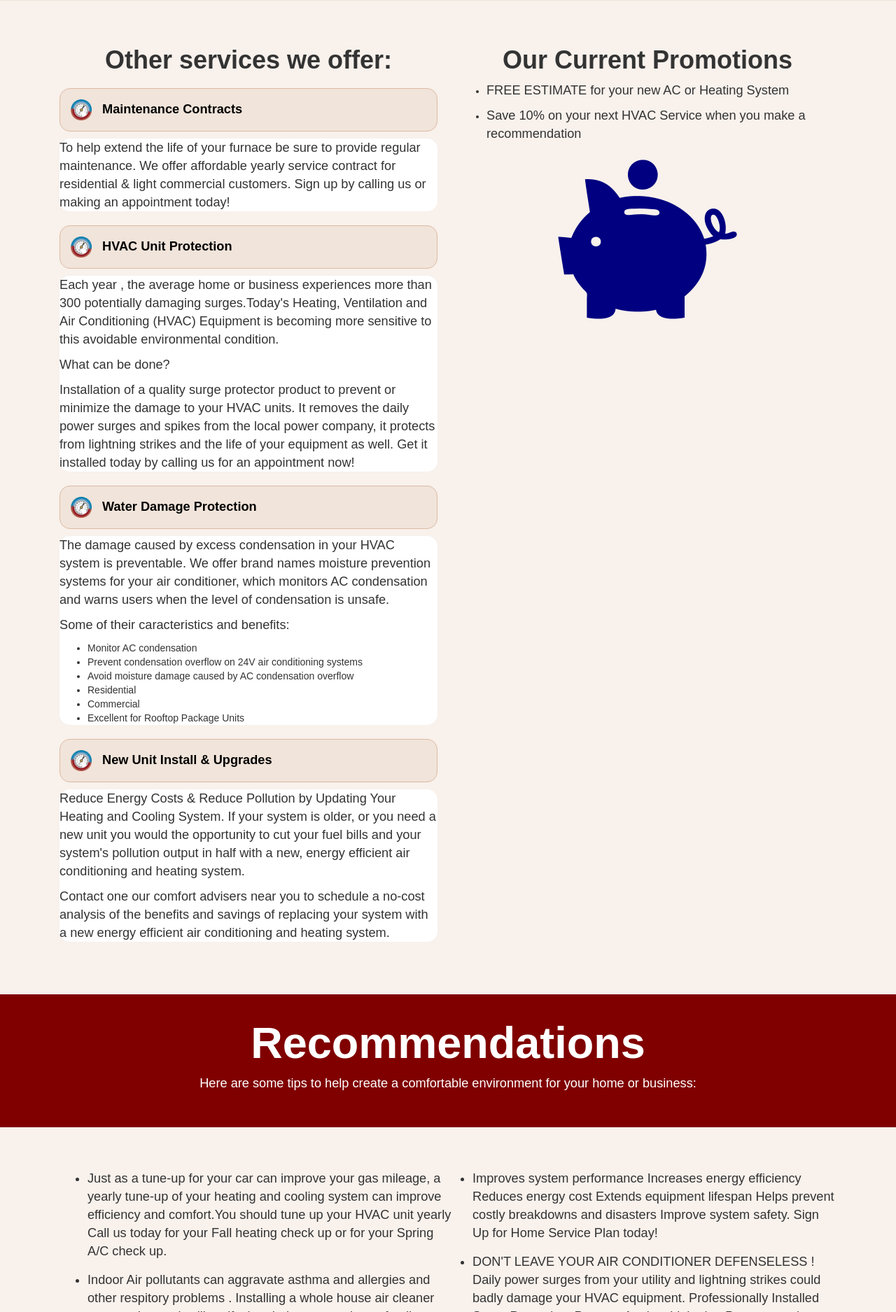
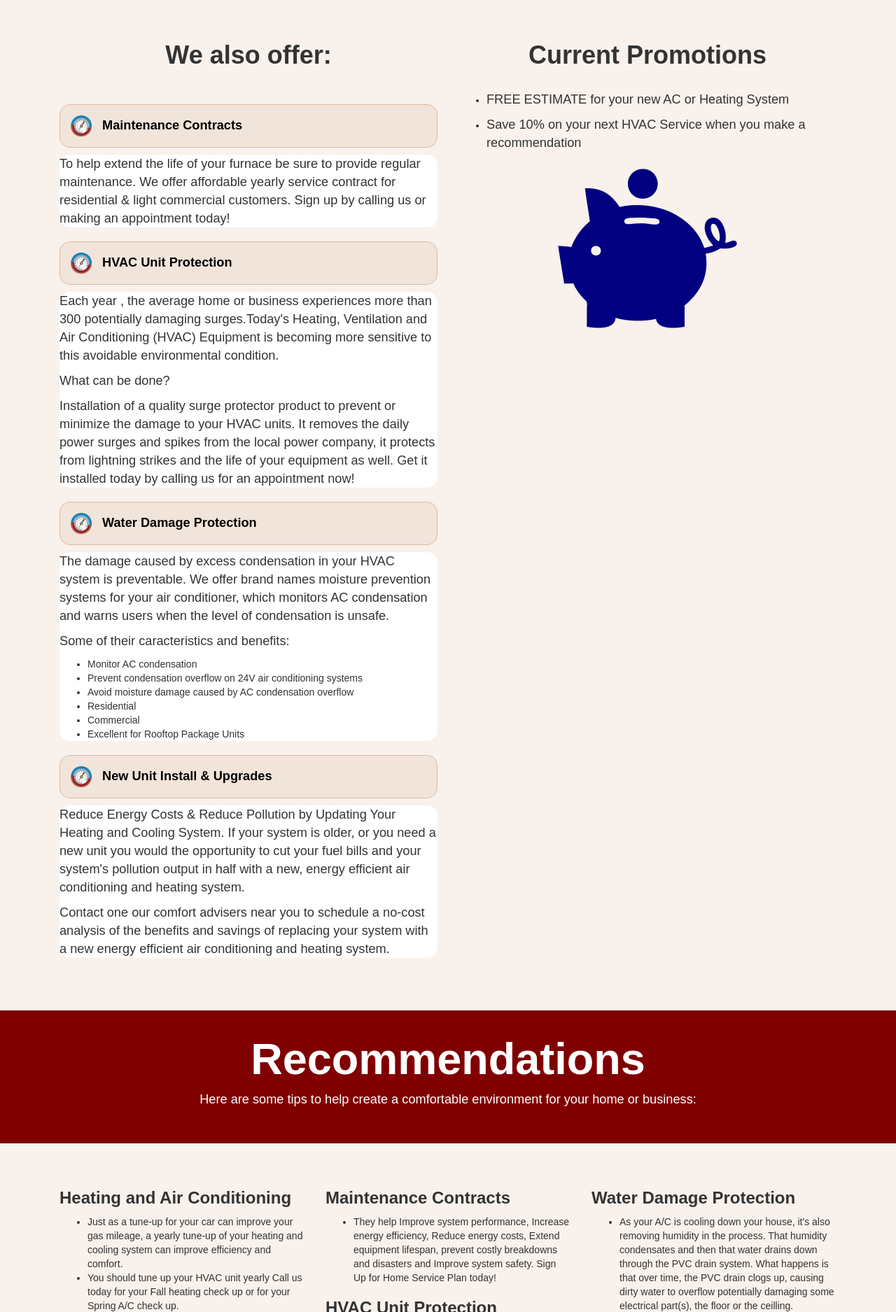
Before and after one commit to npaul007/acPlumbingMasters, a PHP site: page / in a window 1280 px wide. Shown: the part 1527-3402 px from the top of the page at 70% size. Run offline with PHP 8.4, Linux system fonts and the light colour scheme; some libraries are stand-ins or nearby versions.

Commit message:
reccommendations section reformatted

```diff
--- a/css/style.css
+++ b/css/style.css
@@ -233,6 +233,14 @@ p{
 	width: 80%;
 }
 
+#aboutus-par{
+	width: 80%;
+}
+
+#rec-par{
+	text-align: center;
+}
+
 #about-lead-header{
 	background: #4d0a00;
 	color: white;
@@ -335,7 +343,7 @@ p{
 		height: auto;
 	}
 
-	#ceo-text{
+	#ceo-text h2{
 		text-align: center;
 	}
 
@@ -378,4 +386,19 @@ p{
 	.nestpro-text{
 		text-align: center;
 	}
+
+	.evenRow{
+		background: #f8f1ec;
+		padding: 45px 5px 45px 5px;
+	}
+
+	.oddRow{
+		background: #f1e4da;
+		padding: 45px 5px 45px 5px;
+	}
+
+	#rec-par{
+		text-align: left;
+		width: 80%;
+	}
 }
--- a/index.php
+++ b/index.php
@@ -41,7 +41,7 @@ My portfolio: https://github.com/npaul007
 		        <span class="icon-bar"></span>
 		        <span class="icon-bar"></span>
 		      </button>
-		      <a class="navbar-brand"><strong>LeBrun's HVAC Services</strong></a>
+		      <a class="navbar-brand"><strong>ACPlumbingMasters</strong></a>
 		    </div>
 		    <div class="collapse navbar-collapse" id="myNavbar">
 		      <ul class="nav navbar-nav navbar-right">
@@ -66,8 +66,8 @@ My portfolio: https://github.com/npaul007
 						<div class="col-md-12">
 							<h1 class="center-text lead-header" id="lead-header"><strong>LeBrun's HVAC Services. LLC</strong></h1>
 							<h2 class="center-text" id="slogan">"<strong>HVAC Comfort Always at a Comfortable Price!"</strong></h2>
-							<h3 class="center-text"><span style="color:red">Heating</span>,
-								<span style="color:blue">Cooling</span> & <span style="color:green">Indoor Air Quality</span> </h3>
+							<h4 class="center-text"><span style="color:red">Heating</span>,
+								<span style="color:blue">Cooling</span> & <span style="color:green">Indoor Air Quality</span> </h4>
 						</div>
 					</div>
 				</div>
@@ -120,8 +120,8 @@ My portfolio: https://github.com/npaul007
 			<div class="row evenRow">
 				<div class="container">
 					<div class="col-md-6">
-						<h1 class="center-text"><strong>Other services we offer:</strong></h1>
-
+						<h1 class="center-text"><strong>We also offer:</strong></h1>
+						<br/>
 						<div id="accordion">
 						  <h2><img src="images/meter.png" class="accordionMetoerImg" alt="">Maintenance Contracts</h2>
 						  <div>
@@ -167,7 +167,8 @@ My portfolio: https://github.com/npaul007
 					</div>
 
 					<div class="col-md-6">
-						<h1 class="center-text"><strong>Our Current Promotions</strong></h1>
+						<h1 class="center-text"><strong>Current Promotions</strong></h1>
+						<br/>
 						<ul>
 							<li><p>FREE ESTIMATE for your new AC or Heating System</p></li>
 							<li><p>Save 10% on your next HVAC Service when you make a recommendation</p></li>
@@ -180,41 +181,90 @@ My portfolio: https://github.com/npaul007
 				<div class="container">
 					<header>
 						<h1 class="lead-header center-text"><strong>Recommendations</strong></h1>
-						<p class="center-text">Here are some tips to help create a comfortable environment for your home or business:</p>
+						<article class="center" id="rec-par">
+							<p >Here are some tips to help create a comfortable environment for your home or business:</p>
+						</article>
 					</header>
 				</div>
 			</div>
 
 			<div class="row evenRow">
 				<div class="container">
-					<ul id="tipsList">
-						<div class="col-md-6">
-						<li>Just as a tune-up for your car can improve your gas mileage, a yearly tune-up of your heating and cooling system can improve efficiency and comfort.You should tune up your HVAC unit yearly
-						Call us today for your Fall heating check up or for your Spring A/C check up.</li>
-
-						<li>Indoor Air pollutants can aggravate asthma and allergies and other respitory problems . Installing a whole house air cleaner on your ductwork will purify the air that you and your family breathe. Call us today to get  one of our trained Indoor Air Quality (IAQ)  specialists to show you how you and your family could breathe comfortably and safely.
+					<div class="col-md-4">
+						<h3><strong>Heating and Air Conditioning</strong></h3>
+						<ul>
+							<li>Just as a tune-up for your car can improve your gas mileage, a yearly tune-up of your heating and cooling system can improve efficiency and comfort.
 							</li>
-
+							<li>
+							You should tune up your HVAC unit yearly
+							Call us today for your Fall heating check up or for your Spring A/C check up.
+							</li>
+						</ul>
+						<h3><strong>Indoor Air Quality Solutions</strong></h3>
+						<ul>
+							<li>Indoor Air pollutants can aggravate asthma and allergies and other respitory problems . Installing a whole house air cleaner on your ductwork will purify the air that you and your family breathe.
+							</li>
+							<li>
+							Call us today to get  one of our trained Indoor Air Quality (IAQ)  specialists to show you how you and your family could breathe comfortably and safely.
+							</li>
+						</ul>
+						<h3><strong>Diagnostic & Repairs</strong></h3>
+						<ul>
 							<li>HVAC systems break down. Don't panic! Call us and we will quickly diagnose your system to pin point the problems then making the appropriate recommendations to fix the problems.
 							</li>
+						</ul>
 					</div>
 
-						<div class="col-md-6">
-						<li>Improves system performance
-						Increases energy efficiency
-						Reduces energy cost
-						Extends equipment lifespan
-						Helps prevent costly breakdowns and disasters
+					<div class="col-md-4">
+						<h3><strong>Maintenance Contracts</strong></h3>
+						<ul>
+							<li>
+								They help Improve system performance,
+								Increase energy efficiency,
+								Reduce energy costs,
+								Extend equipment lifespan,
+								prevent costly breakdowns and disasters and
 								Improve system safety.
-						Sign Up for Home Service Plan today!</li>
-
-						<li>DON'T LEAVE YOUR AIR CONDITIONER DEFENSELESS !
+								Sign Up for Home Service Plan today!
+							</li>
+						</ul>
+						<h3><strong>HVAC Unit Protection</strong></h3>
+						<ul>
+							<li>
+								DON'T LEAVE YOUR AIR CONDITIONER DEFENSELESS !
+							</li>
+							<li>
 							Daily power surges from your utility and lightning strikes could badly damage your HVAC equipment.
 							Professionally  Installed Surge Protection:
 							Protects Against Lightning
-						Protects against Utility Grid "Spikes"and Extends the Life of your equipment.</li>
+							Protects against Utility Grid "Spikes"and Extends the Life of your equipment.
+							</li>
+						</ul>
 					</div>
+
+					<div class="col-md-4">
+						<h3><strong>Water Damage Protection</strong></h3>
+						<ul>
+							<li>As your A/C is cooling down your house, it's also removing humidity in the process. That humidity condensates and then that water drains down through the PVC drain system. What happens is that over time, the PVC drain  clogs up,
+								causing dirty water to overflow potentially damaging some electrical part(s), the floor or the ceilling.</li>
+							<li>
+								 We offer two kinds. The first one will make an "alarming" sound when it comes in contact with water so you could turn off the unit while the other will actually turn off the unit itself in the event that the PVC drain clogged up. Are you protected ?
+								 Get the peace of mind by calling us today!
+							</li>
 						</ul>
+						<h3><strong>New Unit Install & Upgrades</strong></h3>
+						<ul>
+							<li>
+								We ensure that your new equipment is:
+
+								Correctly sized to meet your home's needs
+								Connected to a well-sealed duct system
+								Operating with sufficient airflow in the system
+								Installed with the proper amount of refrigerant
+							</li>
+							<li>Call now for an estimate!</li>
+						</ul>
+					</div>
 				</div>
 			</div>
 
@@ -222,7 +272,9 @@ My portfolio: https://github.com/npaul007
 				<div class="container">
 					<header>
 						<h1 class="lead-header center-text"><strong>About Us</strong></h1>
-						<p class="center-text">Lebrun's HVAC Services provides cooling, heating, and Indoor Air Quality services  with a knowledgeable team of trained specialist(s) who have the professional background to get the job done right. Guaranteed.</p>
+						<article class="center"  id="aboutus-par">
+							<p>Lebrun's HVAC Services provides cooling, heating, and Indoor Air Quality services  with a knowledgeable team of trained specialist(s) who have the professional background to get the job done right. Guaranteed.</p>
+						</article>
 					</header>
 				</div>
 			</div>
@@ -273,16 +325,16 @@ My portfolio: https://github.com/npaul007
 			</div>
 
 			<div class="row evenRow" id="contactRow">
-				<div class="col-md-4 center-text">
+				<div class="col-md-4">
 					<h1 class="lead-header"><strong>Contact Us</strong></h1>
-					<h3>tel:<a href="tel:301-613-1392">+301-613-1392</a></h3>
-					<h3>fax:301-497-1945</h3>
-					<h3>email:<a href="mailto:prstech1@gmail.com">prstech1@gmail.com</a> </h3>
+					<h3><strong>tel:</strong><a href="tel:301-613-1392"> +301-613-1392</a></h3>
+					<h3><strong>fax:</strong> +301-497-1945</h3>
+					<h3><strong>email:</strong><a href="mailto:prstech1@gmail.com"> prstech1@gmail.com</a> </h3>
 				</div>
 
 				<div class="col-md-8">
 					<div class="row">
-						<form action="index.php" method="post" id="messageForm">
+						<form  class="center-text" action="index.php" method="post" id="messageForm">
 							<div class="col-md-6">
 								<input type="text"  name="firstName" placeholder="your first name" class="text-input center form-control" required>
 								<input type="text"  name="lastName" placeholder="your last name" class="text-input center form-control" required>
@@ -320,7 +372,7 @@ My portfolio: https://github.com/npaul007
 			<footer class="row footer">
 				<div class="container">
 					<div class="inline-block">
-						<p>&copy Lebrun's HVAC Services. LLC. Laurel, MD  20723</p>
+						<p>&copy Lebrun's HVAC Services LLC</p>
 					</div>
 				</div>
 			</footer>
```
Lines whose indentation alone changed are shown as unchanged.
